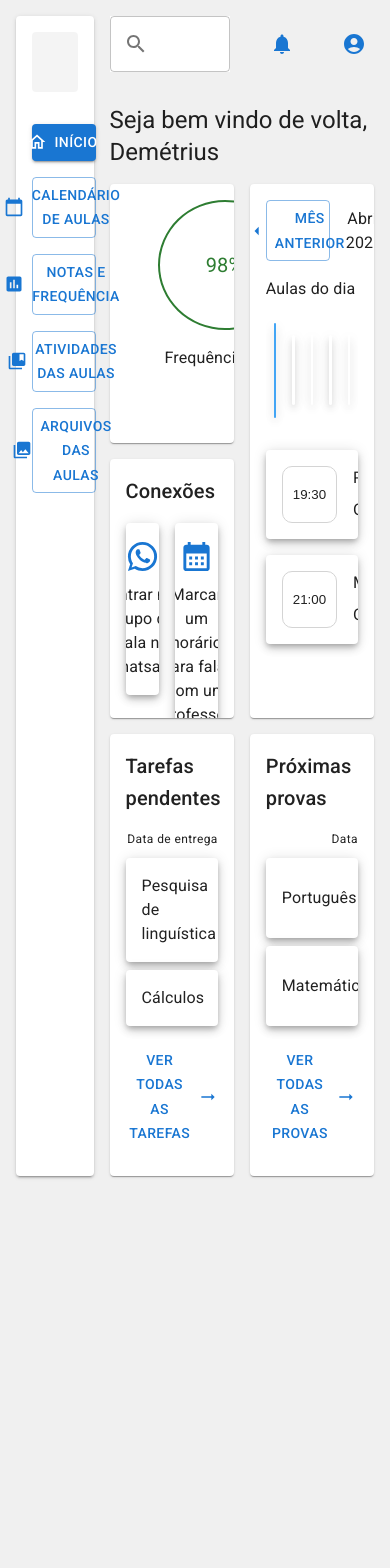
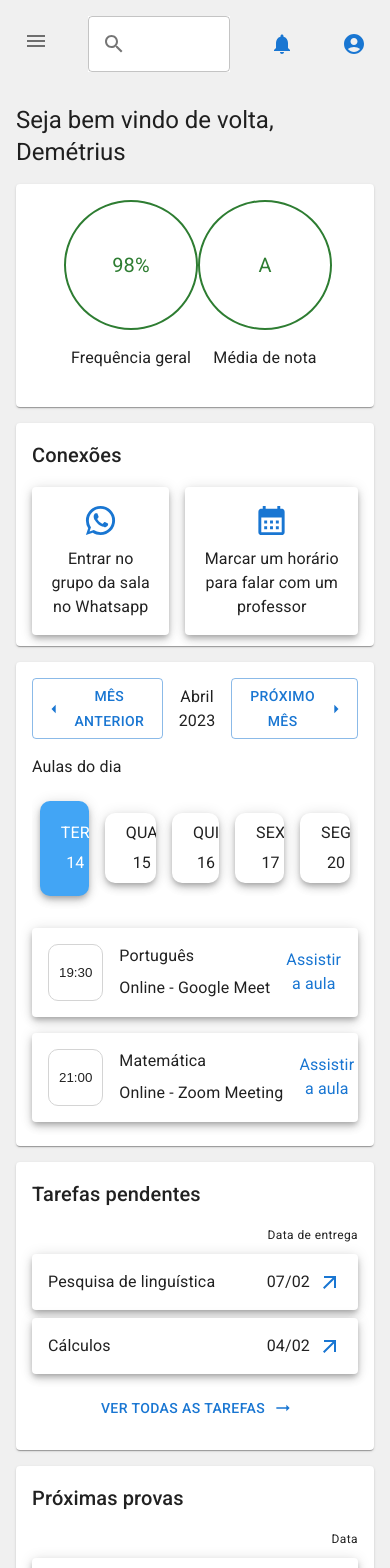
Before and after one commit to DemetriusHR/Study-App, a React (Create React App) app: page / in a window 390 px wide. Shown: the top 1568 px of the page. Before the commit the page ends 1192 px from the top, so only its background shows below. Built offline with nearby package versions, Linux system fonts and the light colour scheme.

Commit message:
Ajustando a responsividade

```diff
--- a/src/Components/Header/index.tsx
+++ b/src/Components/Header/index.tsx
@@ -1,4 +1,5 @@
-import React from 'react';
+import React, { useCallback, useState } from 'react';
+import Drawer from '@mui/material/Drawer';
 import Stack from '@mui/material/Stack';
 import InputAdornment from '@mui/material/InputAdornment';
 import TextField from '@mui/material/TextField';
@@ -6,9 +7,34 @@ import Search from '@mui/icons-material/Search';
 import IconButton from '@mui/material/IconButton';
 import Notifications from '@mui/icons-material/Notifications';
 import AccountCircleIcon from '@mui/icons-material/AccountCircle';
+import Menu from '@mui/icons-material/Menu';
+import { styled } from '@mui/material/styles';
 
-const Header = () => (
+import Navigation from '../Navigation';
+
+const IconButtonMenu = styled(IconButton)((props) => ({
+  display: 'none',
+  [props.theme.breakpoints.down('md')]: {
+    display: 'block',
+  },
+}));
+
+const Header = () => {
+  const [drawer, setDrawer] = useState(false);
+
+  const openDrawer = useCallback(() => {
+    setDrawer(true);
+  }, []);
+
+  const closeDrawer = useCallback(() => {
+    setDrawer(false);
+  }, []);
+
+  return (
     <Stack spacing={4} direction="row" alignItems="center">
+      <IconButtonMenu title="menu" onClick={openDrawer}>
+        <Menu />
+      </IconButtonMenu>
       <TextField
         id="input-search"
         InputProps={{
@@ -28,7 +54,11 @@ const Header = () => (
       <IconButton color="primary" title="conta">
         <AccountCircleIcon />
       </IconButton>
+      <Drawer anchor="left" open={drawer} onClose={closeDrawer}>
+        <Navigation />
+      </Drawer>
     </Stack>
   );
+};
 
 export default Header;
--- a/src/Components/Layout/index.tsx
+++ b/src/Components/Layout/index.tsx
@@ -1,16 +1,26 @@
 import React from 'react';
 import Grid from '@mui/material/Grid';
-import { Outlet } from 'react-router-dom/';
+import Paper from '@mui/material/Paper';
+import { Outlet } from 'react-router-dom';
+import { styled } from '@mui/material/styles';
 
 import Header from '../Header';
 import Navigation from '../Navigation';
 
+const GridItemNavigation = styled(Grid)((props) => ({
+  [props.theme.breakpoints.down('md')]: {
+    display: 'none',
+  },
+}));
+
 const Layout = () => (
   <Grid container spacing={2} p={2}>
-    <Grid item xs={3}>
+    <GridItemNavigation item xs={0} md={3}>
+    <Paper elevation={2}>
       <Navigation />
-    </Grid>
-    <Grid item xs={9}>
+      </Paper>
+    </GridItemNavigation>
+    <Grid item xs={12} md={9}>
       <Header />
       <Outlet />
     </Grid>
--- a/src/Components/Navigation/index.tsx
+++ b/src/Components/Navigation/index.tsx
@@ -1,5 +1,4 @@
 import React from 'react';
-import Paper from '@mui/material/Paper';
 import Skeleton from '@mui/material/Skeleton';
 import Stack from '@mui/material/Stack';
 
@@ -7,7 +6,6 @@ import ButtonNav from './ButtonNav';
 import listAttributesButtons from './listAttributesButtons';
 
 const Navigation = () => (
-  <Paper elevation={2}>
   <Stack spacing={4} p={2}>
     <Skeleton variant="rounded" height={60} />
     <Stack spacing={2}>
@@ -23,7 +21,6 @@ const Navigation = () => (
       ))}
     </Stack>
   </Stack>
-  </Paper>
 );
 
 export default Navigation;
--- a/src/Pages/Home/index.tsx
+++ b/src/Pages/Home/index.tsx
@@ -19,19 +19,19 @@ const Home = () => (
     <Grid item xs={12}>
       <Typography variant="h5">Seja bem vindo de volta, Demétrius</Typography>
     </Grid>
-    <Grid item xs={6}>
+    <Grid item xs={12} md={6}>
       <Stack spacing={2}>
         <CardFrequenciaMedia />
         <CardConexoes />
       </Stack>
     </Grid>
-    <Grid item xs={6}>
+    <Grid item xs={12} md={6}>
       <CardCalendarioAulas />
     </Grid>
-    <Grid item xs={6}>
+    <Grid item xs={12} md={6}>
       <CardTarefasPendentes />
     </Grid>
-    <Grid item xs={6}>
+    <Grid item xs={12} md={6}>
       <CardProximasProvas />
     </Grid>
   </Grid>
```
Lines whose indentation alone changed are shown as unchanged.
